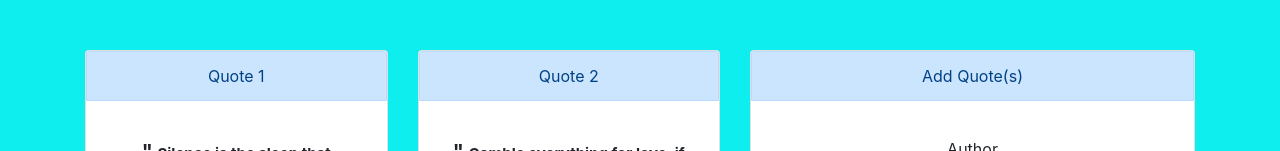
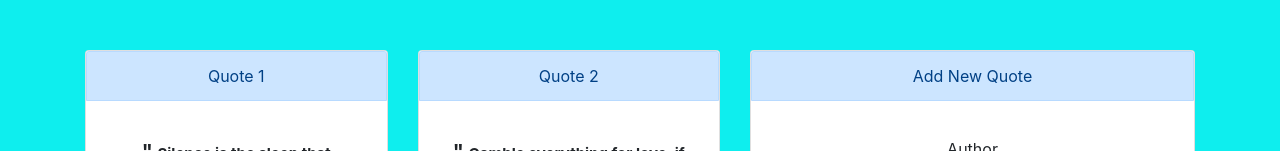
Before and after one commit to HASSAN1A/Quotes, an Angular app: page / in a window 1280 px wide. Shown: the part 302-453 px from the top of the page. Built offline with nearby package versions, Linux system fonts and the light colour scheme.

Commit message:
paragragh added

```diff
--- a/src/app/quotes/quotes.component.html
+++ b/src/app/quotes/quotes.component.html
@@ -13,8 +13,8 @@
               </p>
               <p *ngIf='quote.showDescription' id="minimize" class="btn btn-primary" (click)='toggleDescription(i)'>
                 Minimize</p>
-              <app-quote-detail *ngIf='quote.showDescription' [quote]='quote' (wantToDelete)='removeQuote($event, i)'>
-              </app-quote-detail>
+              <app-quotes-detail *ngIf='quote.showDescription' [quote]='quote' (ToDelete)='removeQuote($event, i)'>
+              </app-quotes-detail>
             </div>
           </div>
         </div>
@@ -23,12 +23,10 @@
     <div class="col-md-5">
       <div class="card">
         <div class="card-header alert alert-primary">
-          Add Quote(s)
+          Add New Quote
         </div>
         <div class="card-body">
           <app-quotes-form (addQuote)="addNewQuote($event)"></app-quotes-form>
         </div>
       </div>
     </div>
-  </div>
-</div>
```
